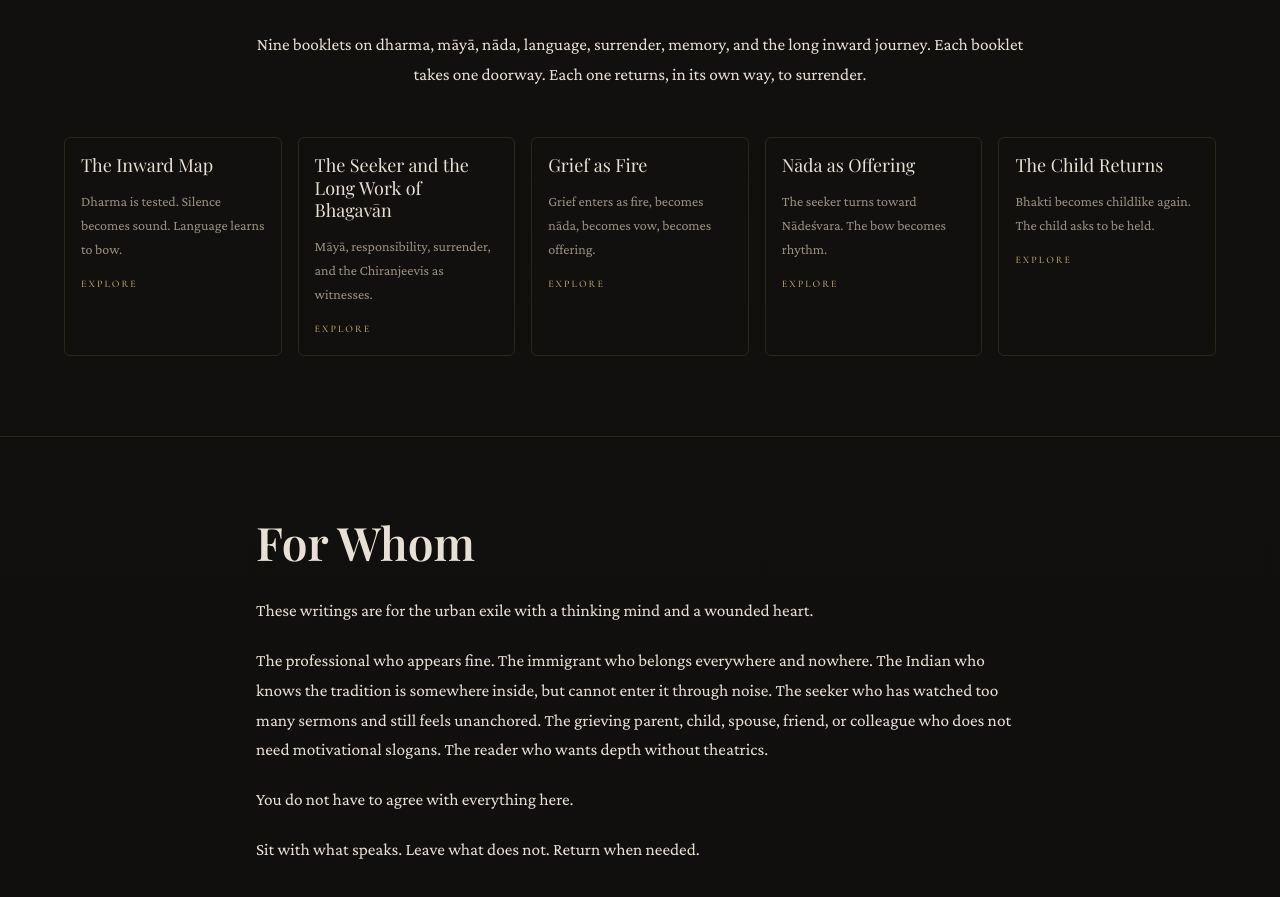
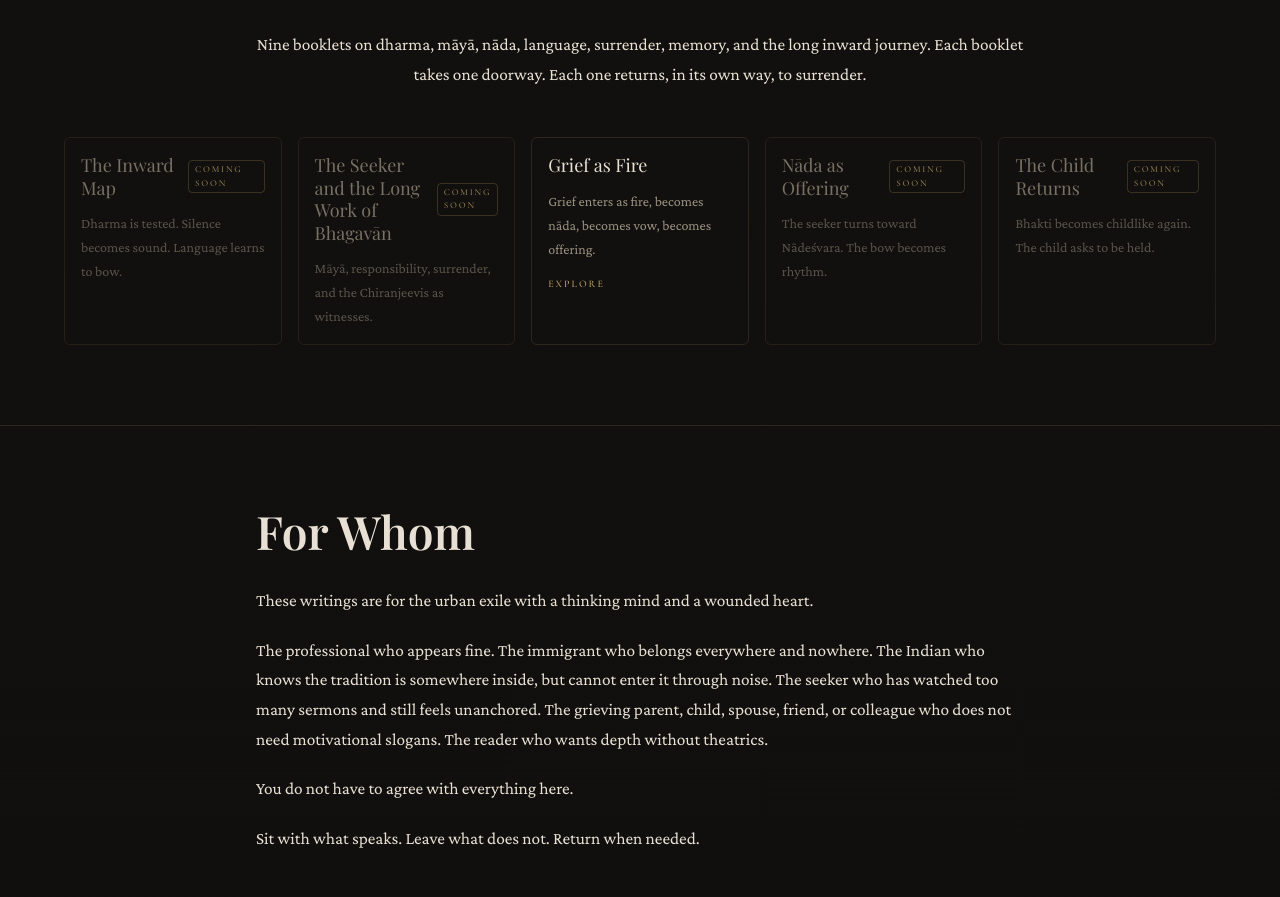
Before and after one commit to RohitReddy21/valluru-books, a Next.js app in the folder frontend/: page / in a window 1280 px wide. Shown: the part 1860-2757 px from the top of the page. Built offline with nearby package versions, Linux system fonts and the light colour scheme; no server answers; a web font is replaced by a local one.

Commit message:
Mark movements 1,2,4,5 as draft/coming soon, only movement 3 published

```diff
--- a/frontend/app/movements/page.tsx
+++ b/frontend/app/movements/page.tsx
@@ -9,7 +9,7 @@ export const dynamic = "force-dynamic";
 export default async function MovementsPage() {
   const content = await getSiteContent();
   const { home } = content;
-  const publishedMovements = home.seriesOverview.movements.filter(m => isPublished(m.status));
+  const allMovements = home.seriesOverview.movements;
   const media = { ...defaultSiteContent.media, ...(content.media || {}) };
 
   return (
@@ -31,14 +31,20 @@ export default async function MovementsPage() {
         </div>
 
         <div className="mt-12 grid gap-6 md:grid-cols-2 lg:grid-cols-3">
-          {publishedMovements.map((movement, index) => {
+          {allMovements.map((movement, index) => {
             const slug = movementSlug(movement, index);
+            const isPublishedMovement = isPublished(movement.status);
             return (
-              <Link
+              <div
                 key={slug}
-                href={`/movements/${slug}`}
-                className="group block overflow-hidden rounded-lg border border-gold/15 bg-surface/70 transition hover:border-gold/40 hover:bg-surface/90"
+                className={`group block overflow-hidden rounded-lg border border-gold/15 bg-surface/70 transition ${
+                  isPublishedMovement
+                    ? "hover:border-gold/40 hover:bg-surface/90"
+                    : "opacity-80 cursor-not-allowed"
+                }`}
               >
+                {isPublishedMovement ? (
+                  <Link href={`/movements/${slug}`} className="block">
                     {movement.coverImage && (
                       <div className="relative h-40 w-full overflow-hidden bg-surface/50">
                         <img
@@ -62,15 +68,27 @@ export default async function MovementsPage() {
                       </span>
                     </div>
                   </Link>
+                ) : (
+                  <div className="p-5">
+                    <div className="flex items-center gap-3">
+                      <h3 className="font-display text-xl leading-tight text-muted">
+                        {movement.title}
+                      </h3>
+                      <span className="rounded-md border border-gold/30 px-2.5 py-1 font-label text-[10px] uppercase tracking-[0.2em] text-gold">
+                        Coming Soon
+                      </span>
+                    </div>
+                    {movement.description && (
+                      <p className="mt-3 text-sm leading-6 text-muted/80 line-clamp-2">
+                        {movement.description}
+                      </p>
+                    )}
+                  </div>
+                )}
+              </div>
             );
           })}
         </div>
-
-        {publishedMovements.length === 0 && (
-          <div className="mt-12 rounded-lg border border-gold/20 bg-surface/50 p-8 text-center">
-            <p className="text-muted">No movements available yet. Check back soon.</p>
-          </div>
-        )}
       </WideSection>
 
       <Section>
--- a/frontend/app/page.tsx
+++ b/frontend/app/page.tsx
@@ -10,7 +10,7 @@ import {
   WideSection
 } from "@/components/ui";
 import { getSiteContent } from "@/lib/content-store";
-import { defaultSiteContent, movementSlug } from "@/lib/site-content";
+import { defaultSiteContent, movementSlug, isPublished } from "@/lib/site-content";
 
 export const dynamic = "force-dynamic";
 
@@ -68,12 +68,20 @@ export default async function HomePage() {
           </p>
         </div>
         <div className="mt-12 grid gap-4 md:grid-cols-3 lg:grid-cols-5">
-          {home.seriesOverview.movements.map((movement, index) => (
-            <Link
-              className="group block rounded-md border border-gold/15 bg-surface/72 p-4 transition hover:border-gold/40"
-              href={`/movements/${movementSlug(movement, index)}`}
-              key={movementSlug(movement, index)}
+          {home.seriesOverview.movements.map((movement, index) => {
+            const slug = movementSlug(movement, index);
+            const isPublishedMovement = isPublished(movement.status);
+            return (
+              <div
+                key={slug}
+                className={`group block rounded-md border border-gold/15 bg-surface/72 p-4 transition ${
+                  isPublishedMovement
+                    ? "hover:border-gold/40"
+                    : "opacity-75 cursor-not-allowed"
+                }`}
               >
+                {isPublishedMovement ? (
+                  <Link href={`/movements/${slug}`} className="block">
                     <h3 className="font-display text-lg leading-tight text-parchment group-hover:text-gold">
                       {movement.title}
                     </h3>
@@ -84,7 +92,24 @@ export default async function HomePage() {
                       Explore
                     </span>
                   </Link>
-          ))}
+                ) : (
+                  <div>
+                    <div className="flex items-center gap-2">
+                      <h3 className="font-display text-lg leading-tight text-muted">
+                        {movement.title}
+                      </h3>
+                      <span className="rounded border border-gold/30 px-1.5 py-0.5 font-label text-[9px] uppercase tracking-[0.2em] text-gold">
+                        Coming Soon
+                      </span>
+                    </div>
+                    <p className="mt-3 text-sm leading-6 text-muted/70">
+                      {movement.description}
+                    </p>
+                  </div>
+                )}
+              </div>
+            );
+          })}
         </div>
       </WideSection>
 
--- a/frontend/lib/site-content.ts
+++ b/frontend/lib/site-content.ts
@@ -200,7 +200,8 @@ export const defaultSiteContent: SiteContent = {
           booklets: "1-3",
           href: "/series/booklet-one",
           description:
-            "Dharma is tested. Silence becomes sound. Language learns to bow."
+            "Dharma is tested. Silence becomes sound. Language learns to bow.",
+          status: "draft"
         },
         {
           slug: "the-seeker-and-the-long-work",
@@ -208,7 +209,8 @@ export const defaultSiteContent: SiteContent = {
           booklets: "4-5",
           href: "/series/booklet-four",
           description:
-            "Māyā, responsibility, surrender, and the Chiranjeevis as witnesses."
+            "Māyā, responsibility, surrender, and the Chiranjeevis as witnesses.",
+          status: "draft"
         },
         {
           slug: "grief-as-fire",
@@ -216,7 +218,8 @@ export const defaultSiteContent: SiteContent = {
           booklets: "6-7",
           href: "/series/booklet-six",
           description:
-            "Grief enters as fire, becomes nāda, becomes vow, becomes offering."
+            "Grief enters as fire, becomes nāda, becomes vow, becomes offering.",
+          status: "published"
         },
         {
           slug: "nada-as-offering",
@@ -224,7 +227,8 @@ export const defaultSiteContent: SiteContent = {
           booklets: "8",
           href: "/series/booklet-eight",
           description:
-            "The seeker turns toward Nādeśvara. The bow becomes rhythm."
+            "The seeker turns toward Nādeśvara. The bow becomes rhythm.",
+          status: "draft"
         },
         {
           slug: "the-child-returns",
@@ -232,7 +236,8 @@ export const defaultSiteContent: SiteContent = {
           booklets: "9",
           href: "/series/booklet-nine",
           description:
-            "Bhakti becomes childlike again. The child asks to be held."
+            "Bhakti becomes childlike again. The child asks to be held.",
+          status: "draft"
         }
       ]
     },
@@ -392,7 +397,7 @@ export const defaultSiteContent: SiteContent = {
         booklets: "1-3",
         description:
           "Dharma is tested. Silence becomes sound. Language learns to bow.",
-        status: "published"
+        status: "draft"
       },
       {
         slug: "the-seeker-and-the-long-work",
@@ -400,7 +405,7 @@ export const defaultSiteContent: SiteContent = {
         booklets: "4-5",
         description:
           "Māyā, responsibility, surrender, and the Chiranjeevis as witnesses.",
-        status: "published"
+        status: "draft"
       },
       {
         slug: "grief-as-fire",
@@ -416,7 +421,7 @@ export const defaultSiteContent: SiteContent = {
         booklets: "8",
         description:
           "The seeker turns toward Nādeśvara. The bow becomes rhythm.",
-        status: "published"
+        status: "draft"
       },
       {
         slug: "the-child-returns",
@@ -424,7 +429,7 @@ export const defaultSiteContent: SiteContent = {
         booklets: "9",
         description:
           "Bhakti becomes childlike again. The child asks to be held.",
-        status: "published"
+        status: "draft"
       }
     ]
   },
```
Lines whose indentation alone changed are shown as unchanged.
